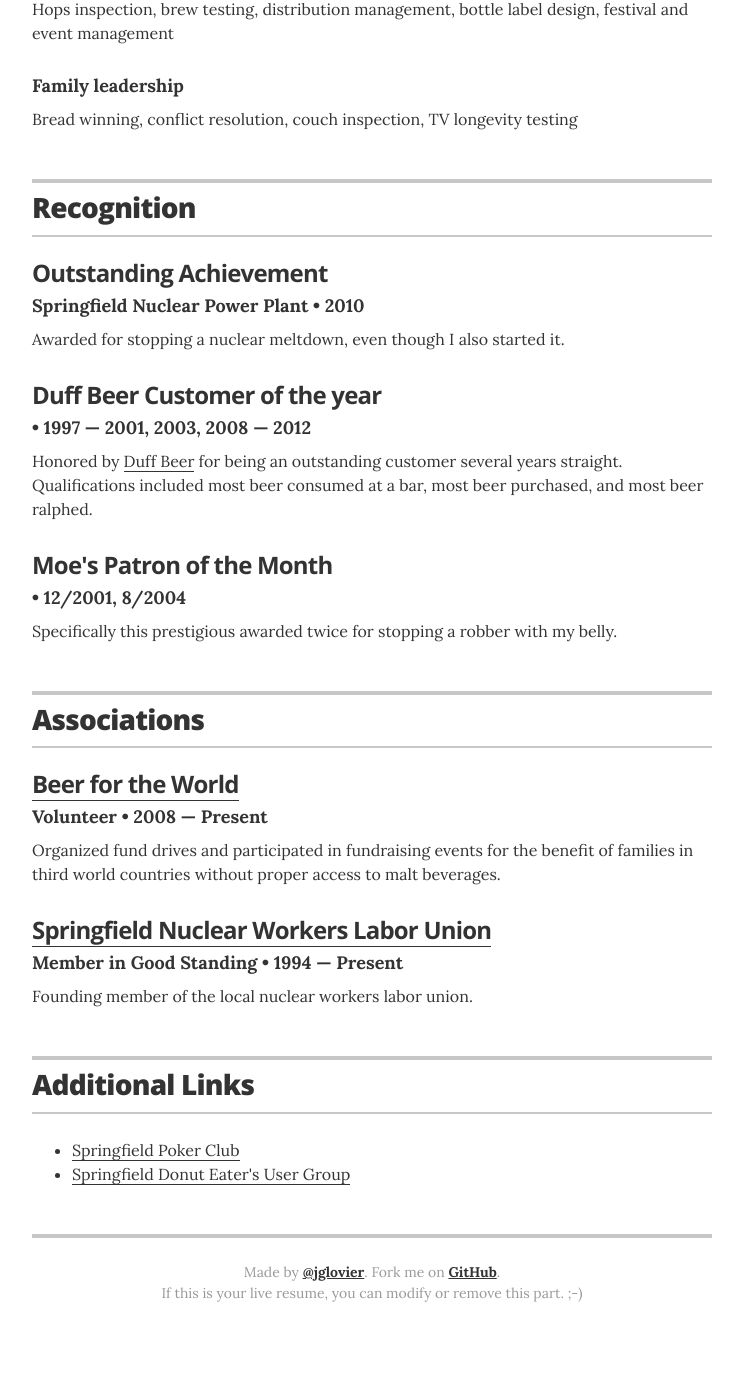
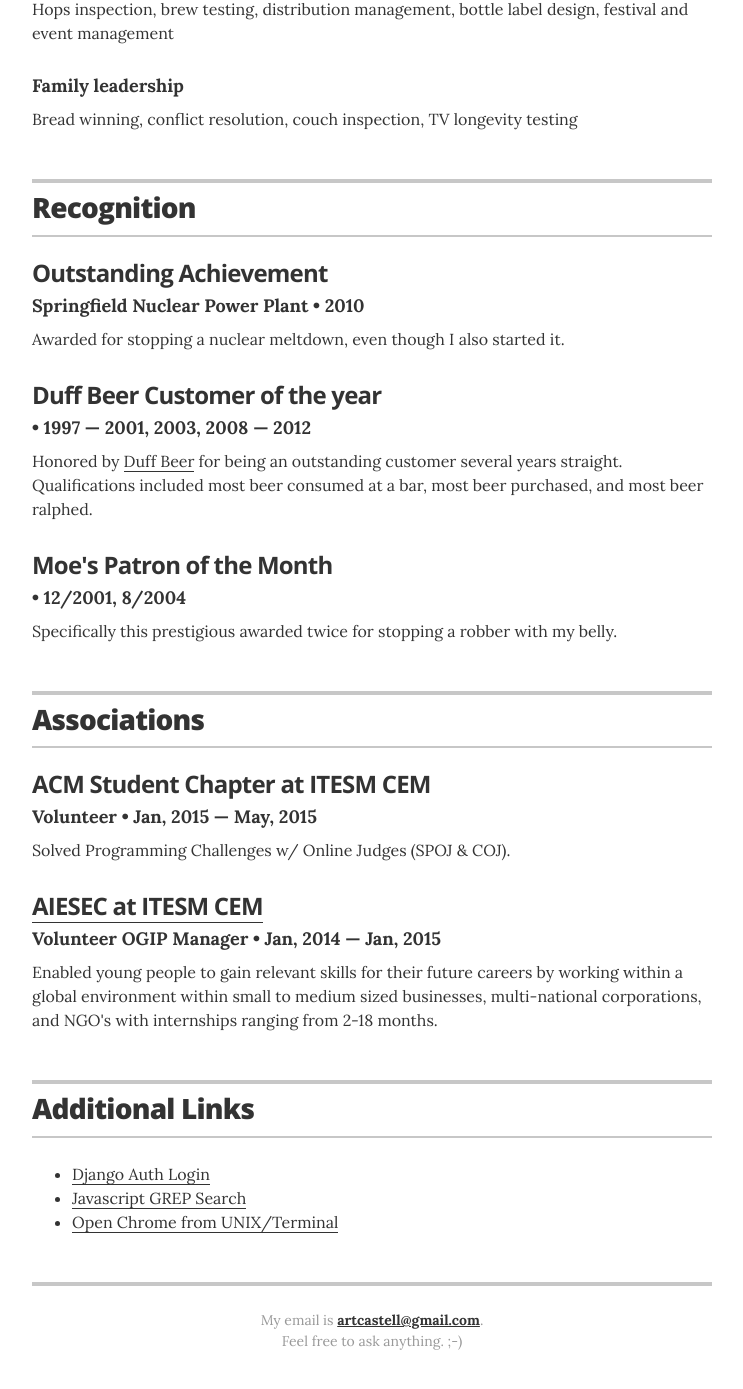
Before and after one commit to arturoaviles/arturoaviles.github.io, a Jekyll site: the page built from index.html, in a window 1280 px wide and 1400 px high, scrolled down 2100 px. Shown: the top 1389 px of the window, without its empty margins (268-1011 px from the left). Built offline with Jekyll 4.4.1, drawn with Linux system fonts in a browser that asks for light colours; before the commit the page ends 3452 px from its top, so only the background shows below that.

Commit message:
Change links and footer

```diff
--- a/_data/associations.yml
+++ b/_data/associations.yml
@@ -1,15 +1,15 @@
 # Associations
 # comment out the urls if you do not wish to display them
 
-- organization: Beer for the World
+- organization: ACM Student Chapter at ITESM CEM
   role: Volunteer
-  year: 2008 &mdash; Present
-  url: http://beerfortheworld.com
-  summary: Organized fund drives and participated in fundraising events for the benefit of families in third world countries without proper access to malt beverages.
+  year: Jan, 2015 &mdash; May, 2015
+  # url: http://beerfortheworld.com
+  summary: Solved Programming Challenges w/ Online Judges (SPOJ & COJ).
 
 
-- organization: Springfield Nuclear Workers Labor Union
-  role: Member in Good Standing
-  year: 1994 &mdash; Present
-  url: http://snwlu.org
-  summary: Founding member of the local nuclear workers labor union.
+- organization: AIESEC at ITESM CEM
+  role: Volunteer OGIP Manager
+  year: Jan, 2014 &mdash; Jan, 2015
+  url: https://aiesec.org/
+  summary: Enabled young people to gain relevant skills for their future careers by working within a global environment within small to medium sized businesses, multi-national corporations, and NGO's with internships ranging from 2-18 months.
--- a/_data/links.yml
+++ b/_data/links.yml
@@ -1,5 +1,7 @@
 # links
-- url: "#"
-  description: Springfield Poker Club
-- url: "#"
-  description: Springfield Donut Eater's User Group
+- url: "https://github.com/arturoaviles/djangosecurelogin/"
+  description: Django Auth Login
+- url: "https://arturoaviles.github.io/grep_javascript/"
+  description: Javascript GREP Search
+- url: "https://github.com/arturoaviles/openWithChrome"
+  description: Open Chrome from UNIX/Terminal
--- a/_layouts/resume.html
+++ b/_layouts/resume.html
@@ -222,8 +222,8 @@
       {% endif %}
 
       <footer class="page-footer">
-        <p class="footer-line">Made by <a href="http://twitter.com/jglovier">@jglovier</a>. Fork me on <a href="https://github.com/jglovier/resume-template">GitHub</a>.</p>
-        <p class="footer-line">If this is your live resume, you can modify or remove this part. ;-)</p>
+        <p class="footer-line">My email is <a href="mailto:artcastell@gmail.com">artcastell@gmail.com</a>.</p>
+        <p class="footer-line">Feel free to ask anything. ;-)</p>
       </footer>
 
     </div>
```
